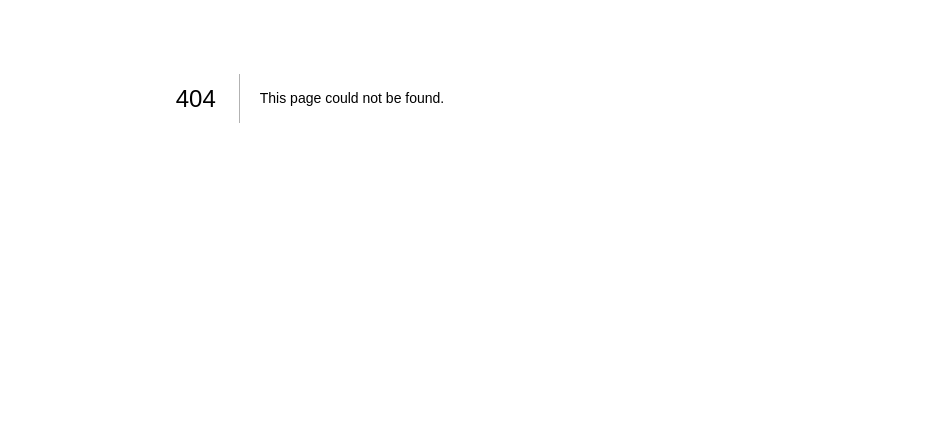
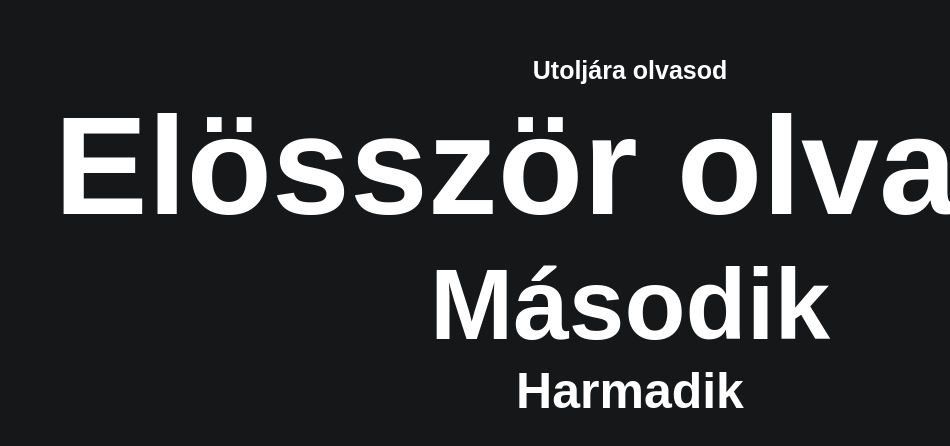
Before and after one commit to CreeperG16/tom-website, a Next.js app: page /test in a window 1280 px wide. Before the commit this address had no page. Shown: the part 302-748 px from the top of the page, without its empty margins (330-1280 px from the left). Built offline with nearby package versions, Linux system fonts and the light colour scheme.

Commit message:
valamennyi

```diff
--- /dev/null
+++ b/pages/test.tsx
@@ -0,0 +1,26 @@
+export default function Login() {
+    return (
+        <div id="test">
+            <div id="one-shadow">
+                <div
+                    style={{
+                        display: "flex",
+                        alignItems: "center",
+                        justifyContent: "center",
+                        flexDirection: "column",
+                        width: 1920,
+                        height: 1080,
+                    }}
+                >
+                    <h1 style={{ fontSize: 25 }}>Utoljára olvasod</h1>
+
+                    <h1 style={{ fontSize: 140 }}>Elösször olvasod</h1>
+
+                    <h1 style={{ fontSize: 100 }}>Második</h1>
+
+                    <h1 style={{ fontSize: 50 }}>Harmadik</h1>
+                </div>
+            </div>
+        </div>
+    );
+}
--- a/styles/globals.css
+++ b/styles/globals.css
@@ -175,15 +175,38 @@ a:hover {
     width: 100vw;
     height: 200vh;
     background-repeat: no-repeat;
+    background-size: 100%;
     display: flex;
     align-items: center;
     justify-content: center;
 }
 
+#nyelvtan #one-shadow {
+    height: 50vh;
+    width: 100vw;
+    display: flex;
+    align-items: center;
+    justify-content: center;
+
+    background-color: #23272a61;
+    box-shadow: 0 -30px 20px 0 #23272a61;
+}
+
 #nyelvtan #one {
+    width: 70%;
     height: 100vh;
 }
 
+#nyelvtan #one #pretitle {
+    font-size: 4em;
+}
 #nyelvtan #one #title {
-    font-size: 20em;
+    font-size: 14em;
 }
+#nyelvtan #one #title #trees {
+    font-size: 0.5em;
+}
+#nyelvtan #one #subtitle {
+    font-size: 4em;
+    text-align: right;
+}
```
Also changed, not shown: pages/nyelvtan.tsx (+8 -3 lines).
